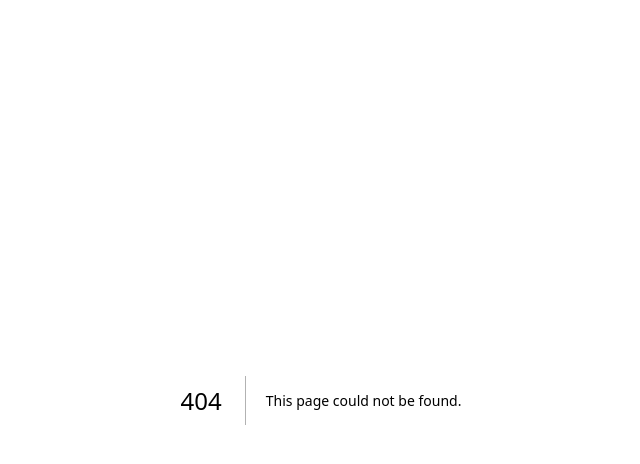
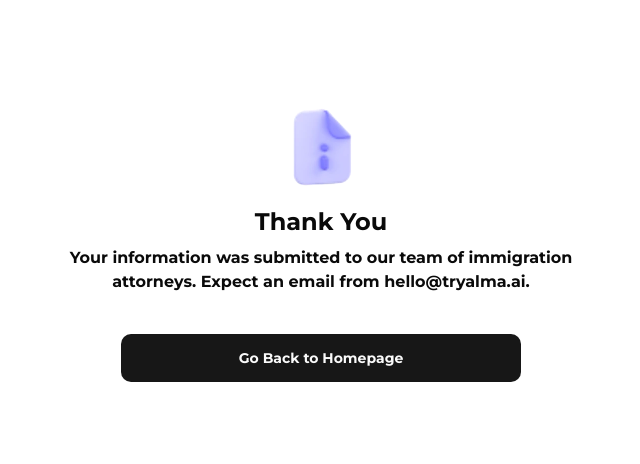
Before and after one commit to Oberin98/alma, a Next.js app: page /success in a window 1280 px wide. Before the commit this address had no page. Shown: the top 464 px of the page, without its empty margins (319-959 px from the left). Built offline with nearby package versions, Linux system fonts and the light colour scheme.

Commit message:
Add success page

```diff
--- /dev/null
+++ b/src/app/(public)/success/page.tsx
@@ -0,0 +1,29 @@
+import Image from "next/image";
+
+import { Button } from "@/components/Button";
+import Link from "next/link";
+
+export default function CreateLeadSuccessPage() {
+  return (
+    <main className="flex h-148 max-h-[60vh] w-screen items-center">
+      <div className="mx-auto w-full max-w-xl">
+        <div className="mb-2 flex w-full items-center justify-center">
+          <Image src="/info.webp" alt="info" width={100} height={100} />
+        </div>
+
+        <h3 className="mb-2 w-full text-center text-2xl font-bold">Thank You</h3>
+
+        <p className="mb-10 w-full text-center text-base font-bold">
+          Your information was submitted to our team of immigration attorneys.
+          Expect an email from hello@tryalma.ai.
+        </p>
+
+        <div className="mx-auto w-[400px]">
+          <Button className="w-full" asChild>
+            <Link href="/">Go Back to Homepage</Link>
+          </Button>
+        </div>
+      </div>
+    </main>
+  );
+}
--- a/src/usecases/create-lead/components/CreateLeadForm/CreateLeadForm.tsx
+++ b/src/usecases/create-lead/components/CreateLeadForm/CreateLeadForm.tsx
@@ -5,6 +5,7 @@ import { memo } from "react";
 import { useForm } from "react-hook-form";
 import { zodResolver } from "@hookform/resolvers/zod";
 import * as z from "zod";
+import { useRouter } from "next/navigation";
 
 import { Button } from "@/components/Button";
 import { Checkbox } from "@/components/Checkbox";
@@ -31,7 +32,6 @@ import {
 } from "@/components/Form";
 
 import { countries, visaTypes } from "../../mocks";
-import { FileInput } from "@/components/FileInput";
 
 const formSchema = z.object({
   firstName: z
@@ -76,6 +76,8 @@ const formSchema = z.object({
 });
 
 function CreateLeadForm() {
+  const router = useRouter();
+
   const form = useForm<z.infer<typeof formSchema>>({
     resolver: zodResolver(formSchema),
     defaultValues: {
@@ -92,8 +94,8 @@ function CreateLeadForm() {
     },
   });
 
-  const handleSubmit = form.handleSubmit((data) => {
-    console.log("__DATA__", data);
+  const handleSubmit = form.handleSubmit(() => {
+    router.push("/success");
   });
 
   return (
```
